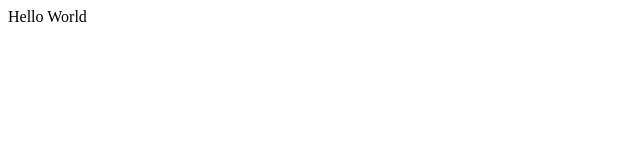
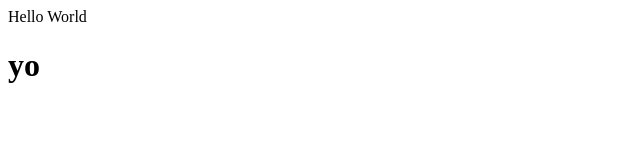
Before and after one commit to joelhenry2512/coursera, a plain HTML site: page index.html in a window 1280 px wide. Shown: the full height of the page, 0-640 px from the left. Drawn offline with Linux system fonts and the light colour scheme.

Commit message:
Update index.html

```diff
--- a/index.html
+++ b/index.html
@@ -3,6 +3,7 @@
 <head>
 	Hello World
 </head>
+<h1>yo </h1>
 <body>
 
 </body>
```
